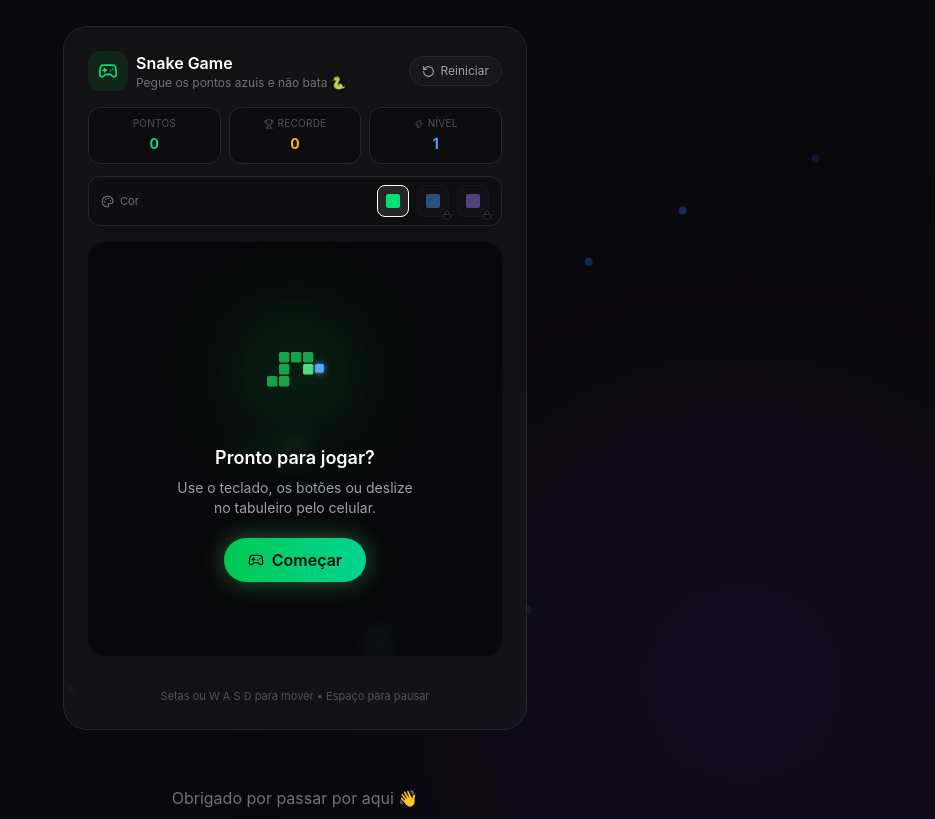
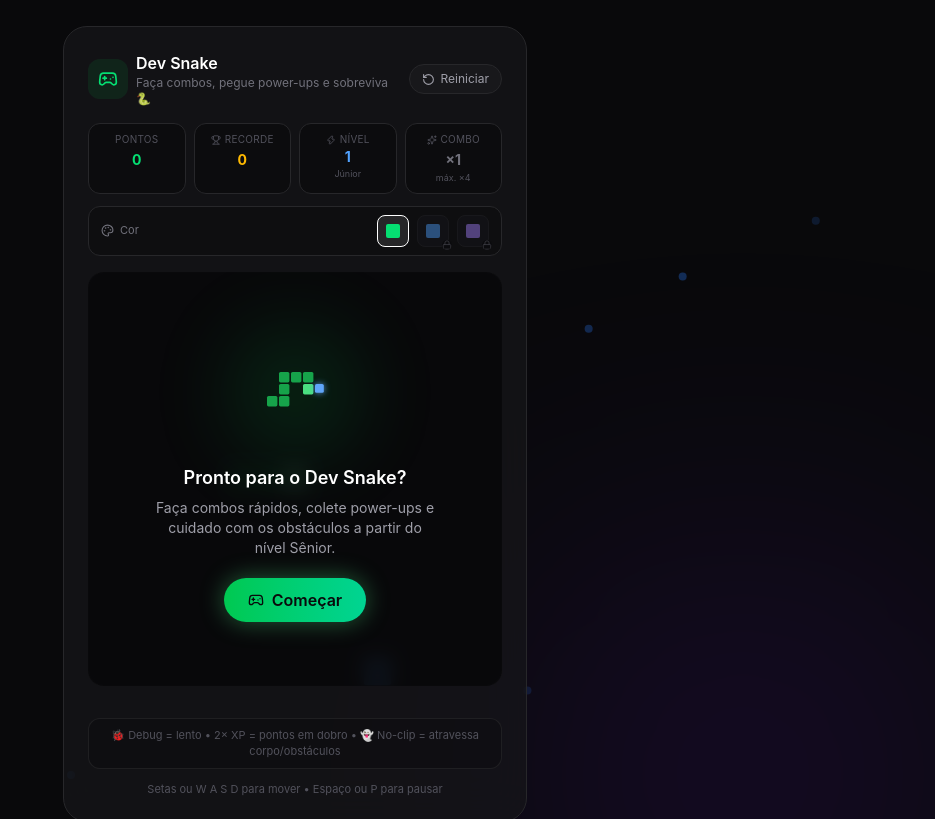
Before and after one commit to marcosfrancomarinho/meu-perfil, a React (Vite) app: page / in a window 1280 px wide. Shown: the part 1220-2039 px from the top of the page, without its empty margins (345-1280 px from the left). Built offline with nearby package versions, Linux system fonts and the light colour scheme.

Commit message:
feat: show snake combos power-ups and obstacles

```diff
--- a/src/components/SnakeGame/SnakeGame.tsx
+++ b/src/components/SnakeGame/SnakeGame.tsx
@@ -1,7 +1,23 @@
 import { useEffect, useRef, useState } from 'react';
-import { Gamepad2, Gift, Lock, Palette, Pause, Play, RotateCcw, Skull, Trophy, Zap } from 'lucide-react';
+import {
+  Gamepad2,
+  Gift,
+  Lock,
+  Palette,
+  Pause,
+  Play,
+  RotateCcw,
+  Skull,
+  Sparkles,
+  Trophy,
+  Zap,
+} from 'lucide-react';
 import { AnimatePresence, motion } from 'framer-motion';
-import { useSnakeGame, type Direction } from '../../hooks/useSnakeGame';
+import {
+  useSnakeGame,
+  type Direction,
+  type PowerUpType,
+} from '../../hooks/useSnakeGame';
 import { DPad } from './DPad';
 
 const KEY_MAP: Record<string, Direction> = {
@@ -31,6 +47,30 @@ const START_ICON_CELLS = [
 
 const SWIPE_DISTANCE = 24;
 const SELECTED_SKIN_KEY = 'meu-perfil:snake-selected-skin';
+
+const POWER_UP_INFO: Record<
+  PowerUpType,
+  { label: string; description: string; cellClass: string }
+> = {
+  debug: {
+    label: '🐞 Debug',
+    description: 'reduz a velocidade por 7 segundos',
+    cellClass:
+      'animate-pulse rounded-[2px] bg-cyan-300 shadow-[0_0_12px_rgba(103,232,249,.95)]',
+  },
+  'double-xp': {
+    label: '2× XP',
+    description: 'dobra os pontos por 7 segundos',
+    cellClass:
+      'animate-pulse rounded-[2px] bg-fuchsia-400 shadow-[0_0_12px_rgba(232,121,249,.95)]',
+  },
+  ghost: {
+    label: '👻 No-clip',
+    description: 'atravessa o corpo e obstáculos por 7 segundos',
+    cellClass:
+      'animate-pulse rounded-[2px] bg-emerald-300 shadow-[0_0_12px_rgba(110,231,183,.95)]',
+  },
+};
 
 const SNAKE_SKINS = [
   {
@@ -63,9 +103,15 @@ export function SnakeGame() {
   const {
     snake,
     food,
+    obstacles,
+    powerUp,
+    activePowerUp,
     score,
+    combo,
+    maxCombo,
     highScore,
     level,
+    levelTitle,
     latestReward,
     unlockedRewardIds,
     isGoldenFood,
@@ -93,6 +139,11 @@ export function SnakeGame() {
         (skin.rewardId === null || unlockedRewardIds.includes(skin.rewardId)),
     ) ?? SNAKE_SKINS[0];
 
+  const availablePowerUp = powerUp ? POWER_UP_INFO[powerUp.type] : null;
+  const activePowerUpInfo = activePowerUp
+    ? POWER_UP_INFO[activePowerUp.type]
+    : null;
+
   function selectSkin(skinId: string) {
     setSelectedSkinId(skinId);
     window.localStorage.setItem(SELECTED_SKIN_KEY, skinId);
@@ -107,7 +158,9 @@ export function SnakeGame() {
 
   useEffect(() => {
     function handleKeyDown(event: KeyboardEvent) {
-      if (event.key === ' ' && hasStarted && !isGameOver) {
+      const isPauseKey = event.key === ' ' || event.key.toLowerCase() === 'p';
+
+      if (isPauseKey && hasStarted && !isGameOver) {
         event.preventDefault();
         togglePause();
         return;
@@ -148,8 +201,12 @@ export function SnakeGame() {
   }
 
   const snakeCells = new Set(snake.map((segment) => `${segment.x},${segment.y}`));
+  const obstacleCells = new Set(
+    obstacles.map((obstacle) => `${obstacle.x},${obstacle.y}`),
+  );
   const headKey = `${snake[0].x},${snake[0].y}`;
   const foodKey = `${food.x},${food.y}`;
+  const powerUpKey = powerUp ? `${powerUp.position.x},${powerUp.position.y}` : null;
 
   return (
     <motion.section
@@ -164,8 +221,10 @@ export function SnakeGame() {
             <Gamepad2 size={18} aria-hidden='true' className='sm:size-5' />
           </div>
           <div>
-            <h3 className='text-sm font-semibold sm:text-base'>Snake Game</h3>
-            <p className='text-[11px] text-zinc-500 sm:text-xs'>Pegue os pontos azuis e não bata 🐍</p>
+            <h3 className='text-sm font-semibold sm:text-base'>Dev Snake</h3>
+            <p className='text-[11px] text-zinc-500 sm:text-xs'>
+              Faça combos, pegue power-ups e sobreviva 🐍
+            </p>
           </div>
         </div>
 
@@ -192,7 +251,7 @@ export function SnakeGame() {
         </div>
       </div>
 
-      <div className='mt-4 grid grid-cols-3 gap-2' aria-label='Estatísticas do jogo'>
+      <div className='mt-4 grid grid-cols-2 gap-2 sm:grid-cols-4' aria-label='Estatísticas do jogo'>
         <div className='rounded-xl border border-zinc-800 bg-zinc-950/60 px-2 py-2 text-center'>
           <span className='block text-[10px] uppercase tracking-wide text-zinc-600'>Pontos</span>
           <strong aria-live='polite' className='text-sm text-green-400'>{score}</strong>
@@ -207,7 +266,20 @@ export function SnakeGame() {
           <span className='flex items-center justify-center gap-1 text-[10px] uppercase tracking-wide text-zinc-600'>
             <Zap size={10} aria-hidden='true' /> Nível
           </span>
-          <strong className='text-sm text-blue-400'>{level}</strong>
+          <strong className='block text-sm text-blue-400'>{level}</strong>
+          <span className='block text-[9px] text-zinc-600'>{levelTitle}</span>
+        </div>
+        <div className='rounded-xl border border-zinc-800 bg-zinc-950/60 px-2 py-2 text-center'>
+          <span className='flex items-center justify-center gap-1 text-[10px] uppercase tracking-wide text-zinc-600'>
+            <Sparkles size={10} aria-hidden='true' /> Combo
+          </span>
+          <strong
+            aria-live='polite'
+            className={`text-sm ${combo > 1 ? 'text-fuchsia-400' : 'text-zinc-500'}`}
+          >
+            ×{combo}
+          </strong>
+          <span className='block text-[9px] text-zinc-600'>máx. ×{maxCombo}</span>
         </div>
       </div>
 
@@ -221,7 +293,39 @@ export function SnakeGame() {
             className='mt-3 flex items-center justify-center gap-2 rounded-xl border border-amber-300/30 bg-amber-300/10 px-4 py-2 text-xs font-semibold text-amber-200'
           >
             <Gift size={14} aria-hidden='true' />
-            Comida dourada disponível: vale +3 pontos
+            Comida dourada disponível: base de +3 pontos antes do combo
+          </motion.div>
+        )}
+      </AnimatePresence>
+
+      <AnimatePresence>
+        {availablePowerUp && (
+          <motion.div
+            role='status'
+            initial={{ opacity: 0, y: -6 }}
+            animate={{ opacity: 1, y: 0 }}
+            exit={{ opacity: 0, y: -6 }}
+            className='mt-3 flex items-center justify-center gap-2 rounded-xl border border-cyan-300/20 bg-cyan-300/10 px-4 py-2 text-xs text-cyan-100'
+          >
+            <Sparkles size={14} aria-hidden='true' />
+            <span>
+              Power-up disponível: <strong>{availablePowerUp.label}</strong> — {availablePowerUp.description}
+            </span>
+          </motion.div>
+        )}
+      </AnimatePresence>
+
+      <AnimatePresence>
+        {activePowerUpInfo && (
+          <motion.div
+            role='status'
+            initial={{ opacity: 0, scale: 0.96 }}
+            animate={{ opacity: 1, scale: 1 }}
+            exit={{ opacity: 0, scale: 0.96 }}
+            className='mt-3 flex items-center justify-center gap-2 rounded-xl border border-fuchsia-300/20 bg-fuchsia-300/10 px-4 py-2 text-xs font-semibold text-fuchsia-100'
+          >
+            <Zap size={14} aria-hidden='true' />
+            {activePowerUpInfo.label} ativo
           </motion.div>
         )}
       </AnimatePresence>
@@ -296,7 +400,7 @@ export function SnakeGame() {
         <div
           onTouchStart={handleTouchStart}
           onTouchEnd={handleTouchEnd}
-          aria-label='Tabuleiro do jogo da cobrinha. No celular, deslize para mudar a direção.'
+          aria-label='Tabuleiro do Dev Snake. No celular, deslize para mudar a direção.'
           className='mx-auto grid aspect-square w-full max-w-md touch-none gap-px overflow-hidden rounded-xl border border-zinc-800 bg-zinc-950 sm:rounded-2xl'
           style={{ gridTemplateColumns: `repeat(${gridSize}, 1fr)` }}
         >
@@ -305,6 +409,8 @@ export function SnakeGame() {
             const isHead = key === headKey;
             const isBody = !isHead && snakeCells.has(key);
             const isFood = key === foodKey;
+            const isPowerUp = key === powerUpKey;
+            const isObstacle = obstacleCells.has(key);
 
             return (
               <div
@@ -318,7 +424,11 @@ export function SnakeGame() {
                         ? isGoldenFood
                           ? 'animate-pulse rounded-[2px] bg-amber-300 shadow-[0_0_12px_rgba(252,211,77,1)]'
                           : 'animate-pulse rounded-[2px] bg-blue-400 shadow-[0_0_8px_rgba(96,165,250,1)]'
-                        : 'bg-zinc-900/40'
+                        : isPowerUp && availablePowerUp
+                          ? availablePowerUp.cellClass
+                          : isObstacle
+                            ? 'rounded-[2px] bg-zinc-600 shadow-[inset_0_0_0_1px_rgba(255,255,255,.08)]'
+                            : 'bg-zinc-900/40'
                 }
               />
             );
@@ -376,9 +486,9 @@ export function SnakeGame() {
               </motion.div>
 
               <div className='relative space-y-1.5'>
-                <p className='text-base font-semibold sm:text-lg'>Pronto para jogar?</p>
-                <p className='max-w-[250px] text-xs text-zinc-400 sm:text-sm'>
-                  Use o teclado, os botões ou deslize no tabuleiro pelo celular.
+                <p className='text-base font-semibold sm:text-lg'>Pronto para o Dev Snake?</p>
+                <p className='max-w-[280px] text-xs text-zinc-400 sm:text-sm'>
+                  Faça combos rápidos, colete power-ups e cuidado com os obstáculos a partir do nível Sênior.
                 </p>
               </div>
 
@@ -432,7 +542,7 @@ export function SnakeGame() {
               </motion.div>
               <p className='text-sm font-semibold sm:text-base'>Game over 💀</p>
               <p className='text-xs text-zinc-400 sm:text-sm'>
-                Você fez {score} ponto{score === 1 ? '' : 's'}.
+                Você fez {score} ponto{score === 1 ? '' : 's'} e chegou ao nível {level} · {levelTitle}.
               </p>
               {score > 0 && score === highScore && (
                 <p className='text-xs font-semibold text-amber-400'>Novo recorde! 🏆</p>
@@ -453,9 +563,13 @@ export function SnakeGame() {
         <DPad onPress={setDirection} />
       </div>
 
-      <p className='mt-4 text-center text-[11px] text-zinc-600'>
+      <div className='mt-4 rounded-xl border border-zinc-800/70 bg-zinc-950/30 px-3 py-2 text-center text-[10px] text-zinc-600 sm:text-[11px]'>
+        🐞 Debug = lento • 2× XP = pontos em dobro • 👻 No-clip = atravessa corpo/obstáculos
+      </div>
+
+      <p className='mt-3 text-center text-[11px] text-zinc-600'>
         <span className='sm:hidden'>Use os botões ou deslize no tabuleiro</span>
-        <span className='hidden sm:inline'>Setas ou W A S D para mover • Espaço para pausar</span>
+        <span className='hidden sm:inline'>Setas ou W A S D para mover • Espaço ou P para pausar</span>
       </p>
     </motion.section>
   );
```
